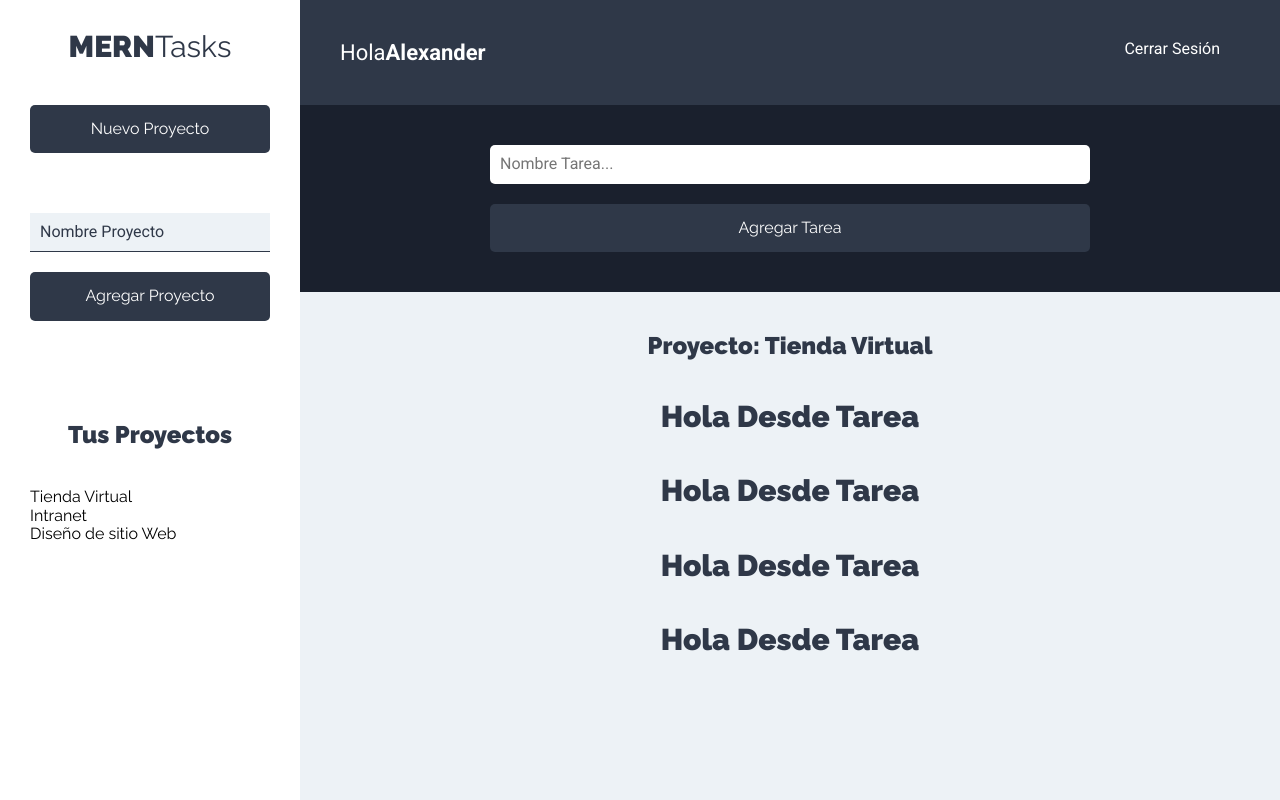
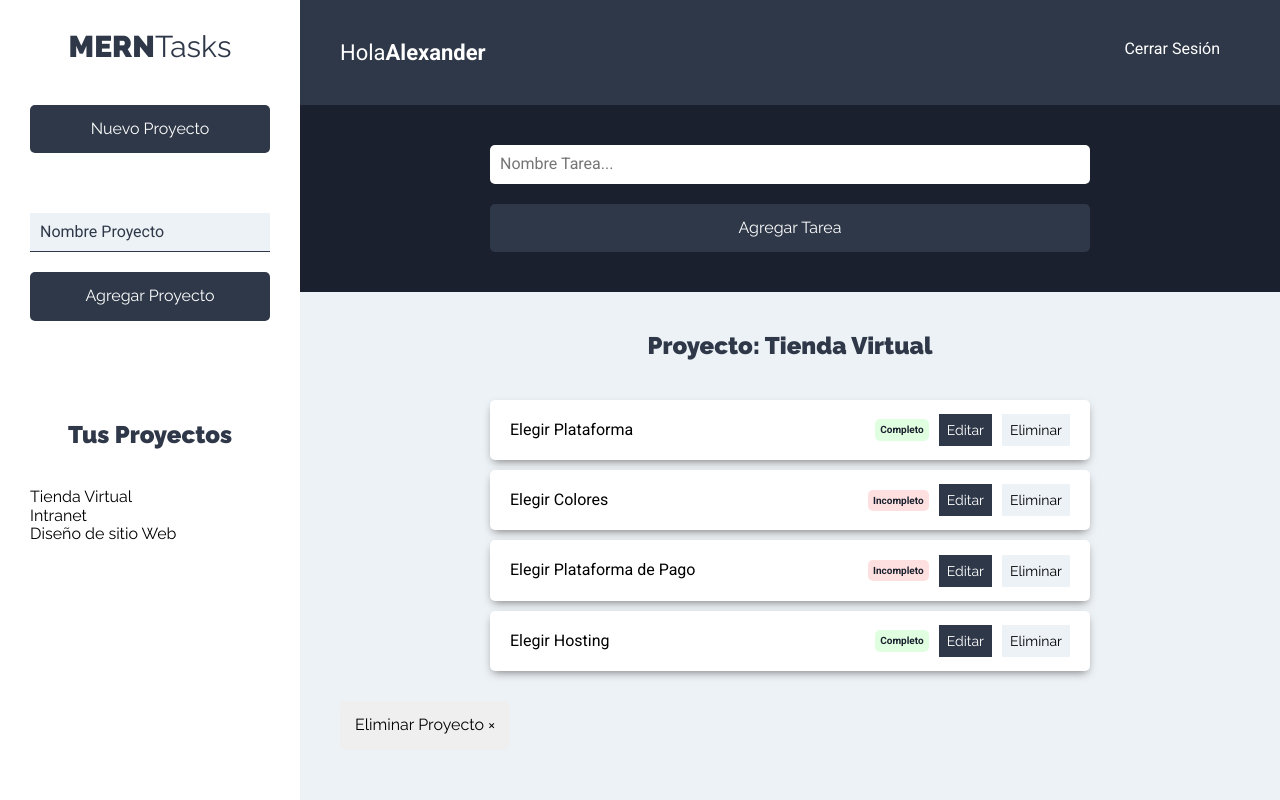
Before and after one commit to app-MERN/App-MERN, a React (Create React App) app: page /proyectos in a window 1280 px wide. Built offline with nearby package versions, Linux system fonts and the light colour scheme; the HTML template or start-up script is replaced by a standard one.

Commit message:
Trabajando con la Interfaz de Tareas

```diff
--- a/src/components/tareas/ListadoTareas.jsx
+++ b/src/components/tareas/ListadoTareas.jsx
@@ -24,6 +24,11 @@
             );
           })}
       </ul>
+
+      <button
+        type='button'
+        className='btn btn-eliminar'
+      >Eliminar Proyecto &times;</button>
     </div>
   );
 };
--- a/src/components/tareas/Tarea.jsx
+++ b/src/components/tareas/Tarea.jsx
@@ -1,10 +1,35 @@
 import React from 'react';
 
-const Tarea = () => {
+const Tarea = ({ tarea }) => {
   return (
-    <div>
-      <h1>Hola Desde Tarea</h1>
-    </div>
+    <li className="tarea sombra">
+      <p>{ tarea.nombre }</p>
+
+      <div className="estado">
+        {tarea.estado
+          ? <button
+              type='button'
+              className='completo'
+            >Completo</button>
+          : <button
+              type='button'
+              className='incompleto'
+            >Incompleto</button>
+        }
+      </div>
+
+      <div className="acciones">
+        <button
+          type='button'
+          className='btn btn-primario'
+        >Editar</button>
+
+        <button
+          type='button'
+          className='btn btn-secundario'
+        >Eliminar</button>
+      </div>
+    </li>
   );
 };
 
```
